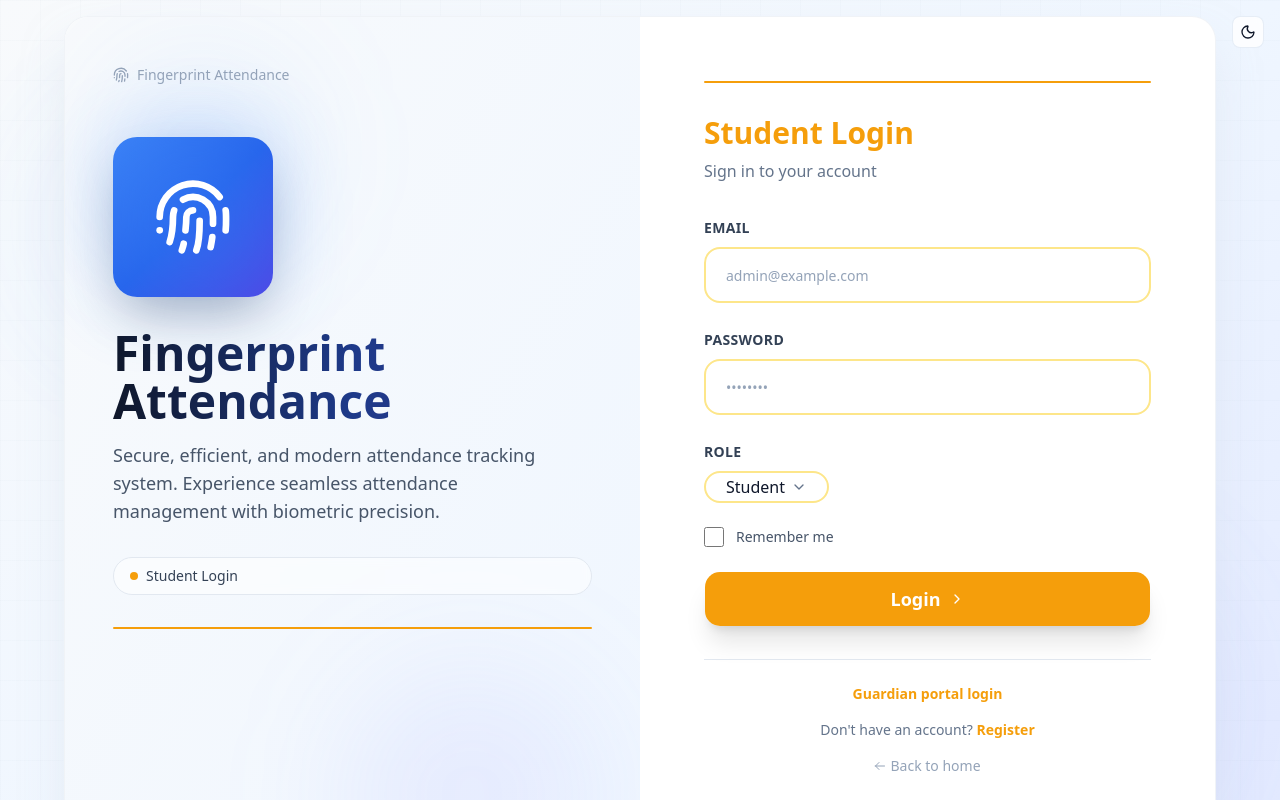
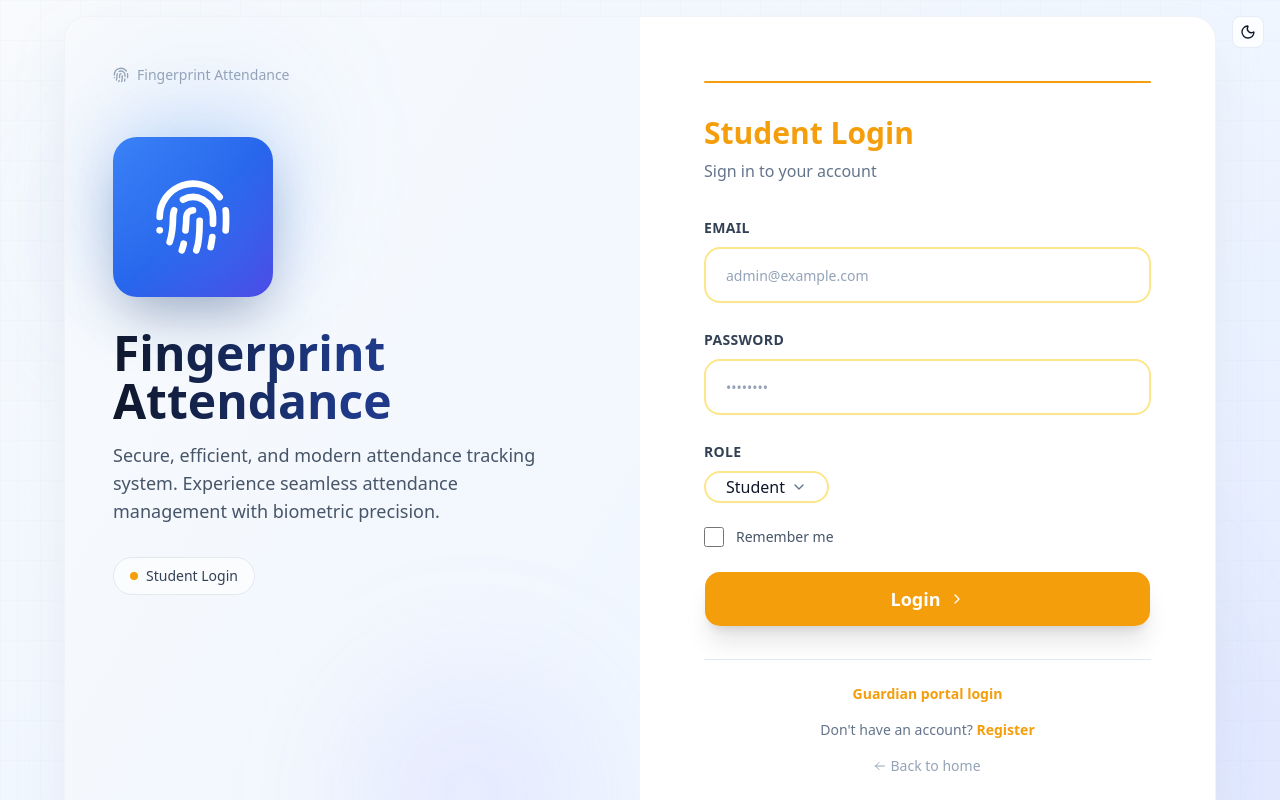
Before and after one commit to PrinceKhanX/fingerprint-attendance-system, a Next.js app: page /login in a window 1280 px wide. Shown: the top 800 px of the page. Built offline with nearby package versions, Linux system fonts and the light colour scheme.

Commit message:
Remove bottom accent bar from left branding column, keep only on right column below credentials

```diff
--- a/src/app/login/page.tsx
+++ b/src/app/login/page.tsx
@@ -156,7 +156,7 @@ function LoginPageContent() {
                 <div className="absolute bottom-10 right-10 w-64 h-64 bg-indigo-400/10 dark:bg-indigo-500/10 rounded-full blur-3xl animate-pulse" style={{ animationDelay: '1s' }} />
               </div>
 
-              <div className="relative z-10 space-y-8 flex flex-col h-full">
+              <div className="relative z-10 space-y-8">
                 {/* Brand mark */}
                 <div className="mb-4">
                   <Link href="/" className="inline-flex items-center gap-2 text-sm text-slate-400 dark:text-slate-500 hover:text-slate-600 dark:hover:text-slate-400 transition-colors">
@@ -188,9 +188,6 @@ function LoginPageContent() {
                     {roleTitles[role as keyof typeof roleTitles] || 'Login'}
                   </span>
                 </div>
-
-                {/* Bottom accent bar - matches right column for symmetry */}
-                <div className="mt-auto h-0.5 transition-all duration-300 rounded-full" style={{ backgroundColor: currentColor.primary }} />
               </div>
             </div>
 
```
